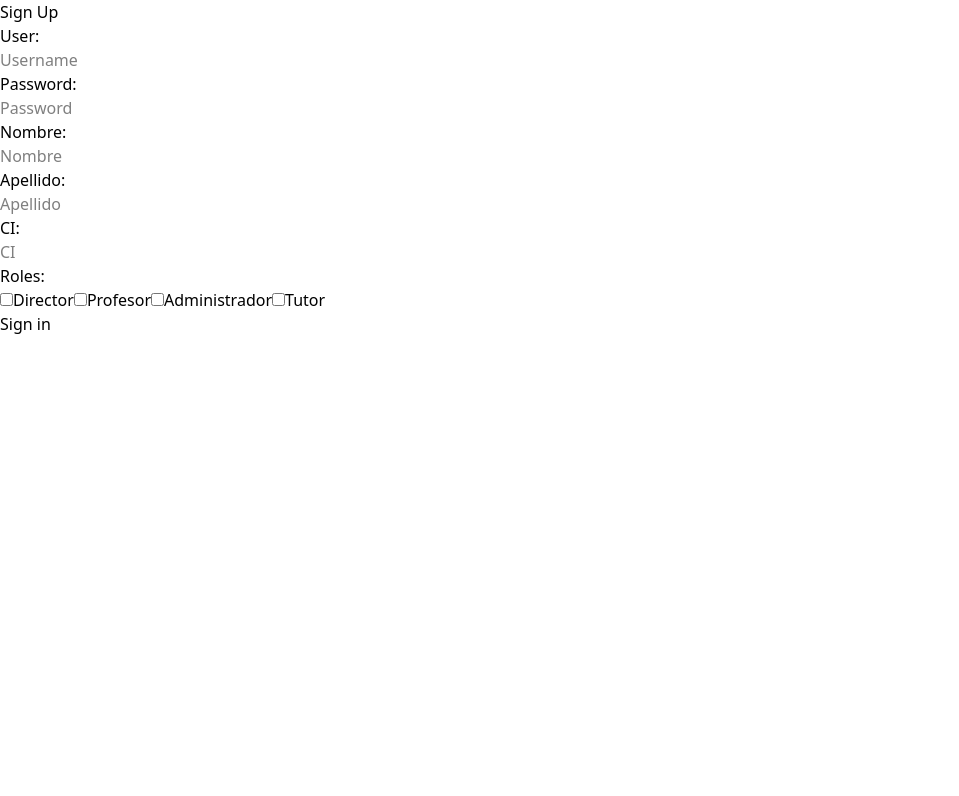
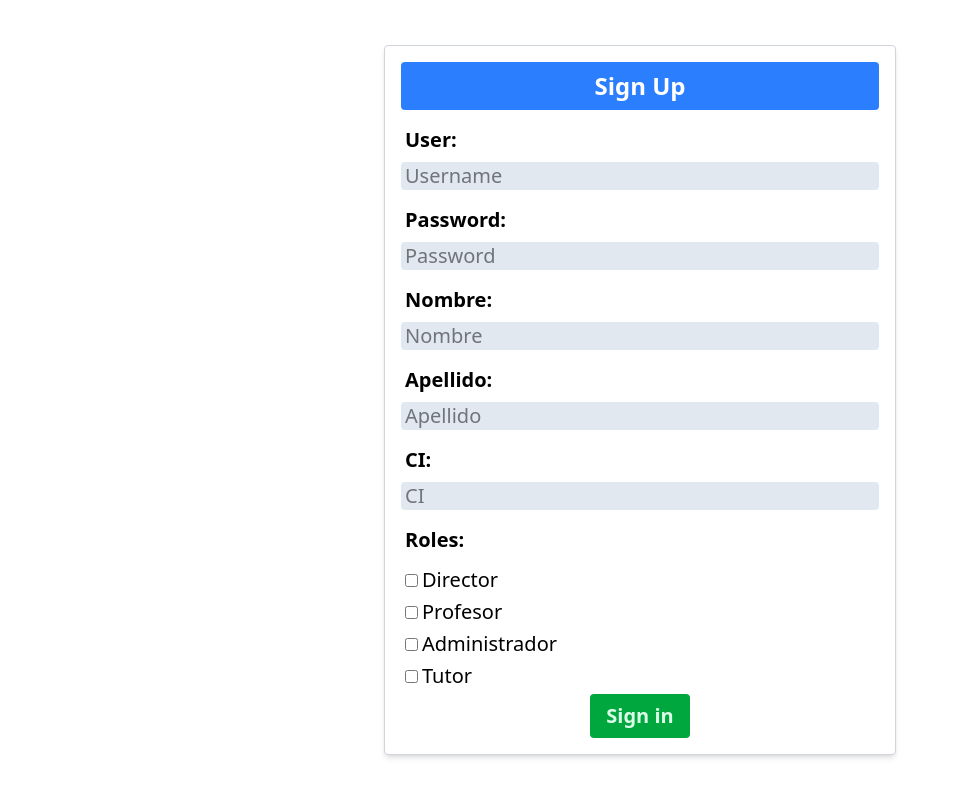
Before and after one commit to AEGfp/EDITEC, a React (Vite) app in the folder frontend/client/: page /signup in a window 1280 px wide. Shown: the top 796 px of the page, without its empty margins (0-959 px from the left). Built offline with nearby package versions, Linux system fonts and the light colour scheme.

Commit message:
Agregar clases personalizads de Tailwind

```diff
--- a/frontend/client/src/pages/PermisosFormPage.jsx
+++ b/frontend/client/src/pages/PermisosFormPage.jsx
@@ -66,40 +66,54 @@ export function PermisosFormPage() {
   //const puedeLeer=tienePermiso("permisos","lectura");
 
   return (
-    <div>
+    <div className="formulario">
+      <div className="formulario-dentro">
         <form onSubmit={onSubmit} id="editar-permiso">
           <fieldset disabled={!editable}>
-          <h4>Descripción</h4>
+            <h4 className="formulario-elemento">Descripción</h4>
             <input
               type="text"
               placeholder="descripcion"
+              className="formulario-input"
               {...register("descripcion", { required: true })}
             />
             {errors.descripcion && <span>Campo requerido</span>}
-          <h4>Activo</h4>
+            <div className="flex items-center mt-2">
+              <h4 className="formulario-elemento mb-0 mr-2">Activo: </h4>
               <input
                 type="checkbox"
                 {...register("activo", { required: false })}
               ></input>
-          <br />
+            </div>
           </fieldset>
         </form>
 
         {/*Los botones se activan y desactiva dependiendo del rol
         y de la opcion*/}
-
+        <div className="botones-grupo">
           {puedeEscribir && !editable && (
-        <button onClick={habilitarEdicion}> Editar</button>
+            <button onClick={habilitarEdicion} className="boton-editar">
+              {" "}
+              Editar
+            </button>
           )}
           {puedeEscribir && editable && (
-        <button type="submit" form="editar-permiso">
+            <button
+              type="submit"
+              form="editar-permiso"
+              className="boton-guardar"
+            >
               Guardar
             </button>
           )}
           <br />
           {params.id && puedeEscribir && editable && (
-        <button onClick={descartarPermiso}>Eliminar</button>
+            <button onClick={descartarPermiso} className="boton-eliminar">
+              Eliminar
+            </button>
           )}
+        </div>
+      </div>
     </div>
   );
 }
--- a/frontend/client/src/pages/SignUpPage.jsx
+++ b/frontend/client/src/pages/SignUpPage.jsx
@@ -51,10 +51,11 @@ export default function SignUpPage() {
   };
 
   return (
-    <div>
-      <h2>Sign Up</h2>
+    <div className="formulario">
+      <div className="formulario-dentro">
+        <h2 className="formulario-titulo">Sign Up</h2>
         <form onSubmit={signUp}>
-        <div>
+          <div className="formulario-elemento">
             <h3>User: </h3>
           </div>
           <input
@@ -62,8 +63,9 @@ export default function SignUpPage() {
             value={username}
             onChange={(e) => setUsername(e.target.value)}
             placeholder="Username"
+            className="formulario-input"
           />
-        <div>
+          <div className="formulario-elemento">
             <h3>Password: </h3>
           </div>
 
@@ -72,8 +74,9 @@ export default function SignUpPage() {
             value={password}
             onChange={(e) => setPassword(e.target.value)}
             placeholder="Password"
+            className="formulario-input"
           />
-        <div>
+          <div className="formulario-elemento">
             <h3>Nombre: </h3>
           </div>
 
@@ -83,8 +86,9 @@ export default function SignUpPage() {
             value={persona.nombre || ""}
             onChange={handlePersona}
             placeholder="Nombre"
+            className="formulario-input"
           />
-        <div>
+          <div className="formulario-elemento">
             <h3>Apellido: </h3>
           </div>
 
@@ -94,8 +98,9 @@ export default function SignUpPage() {
             value={persona.apellido || ""}
             onChange={handlePersona}
             placeholder="Apellido"
+            className="formulario-input"
           />
-        <div>
+          <div className="formulario-elemento">
             <h3>CI: </h3>
           </div>
 
@@ -105,13 +110,14 @@ export default function SignUpPage() {
             value={persona.ci || ""}
             onChange={handlePersona}
             placeholder="CI"
+            className="formulario-input"
           />
 
-        <div>
+          <div className="formulario-elemento">
             <h3>Roles: </h3>
           </div>
 
-        <div>
+          <div className="formulario-lista">
             <label>
               <input
                 type="checkbox"
@@ -119,7 +125,7 @@ export default function SignUpPage() {
                 id="1"
                 onChange={handleGroups}
               />
-            Director
+              <span className="ml-1">Director</span>
             </label>
             <label>
               <input
@@ -128,7 +134,7 @@ export default function SignUpPage() {
                 id="2"
                 onChange={handleGroups}
               />
-            Profesor
+              <span className="ml-1">Profesor</span>
             </label>
             <label>
               <input
@@ -137,7 +143,7 @@ export default function SignUpPage() {
                 id="3"
                 onChange={handleGroups}
               />
-            Administrador
+              <span className="ml-1">Administrador</span>
             </label>
             <label>
               <input
@@ -146,12 +152,15 @@ export default function SignUpPage() {
                 id="4"
                 onChange={handleGroups}
               />
-            Tutor
+              <span className="ml-1">Tutor</span>
             </label>
           </div>
-        <button type="submit">Sign in</button>
+          <button type="submit" className="boton-guardar mx-auto block">
+            Sign in
+          </button>
         </form>
         {error && <p className="text-red-600 font-bold text-sm">{error}</p>}
       </div>
+    </div>
   );
 }
```
Lines whose indentation alone changed are shown as unchanged.
